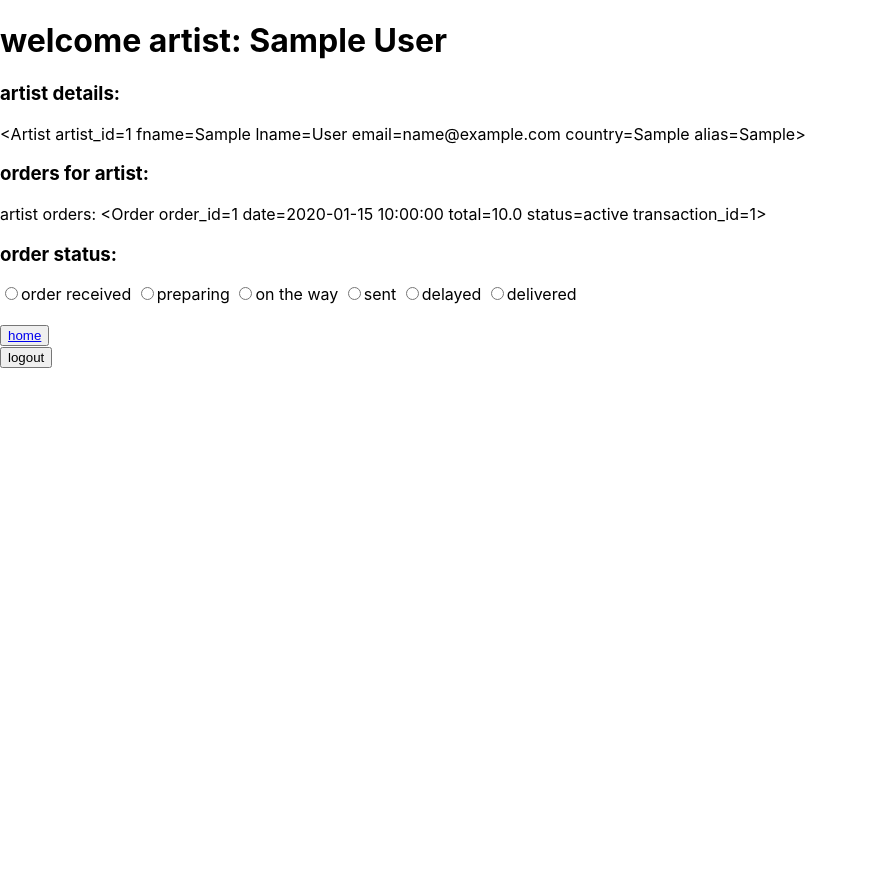
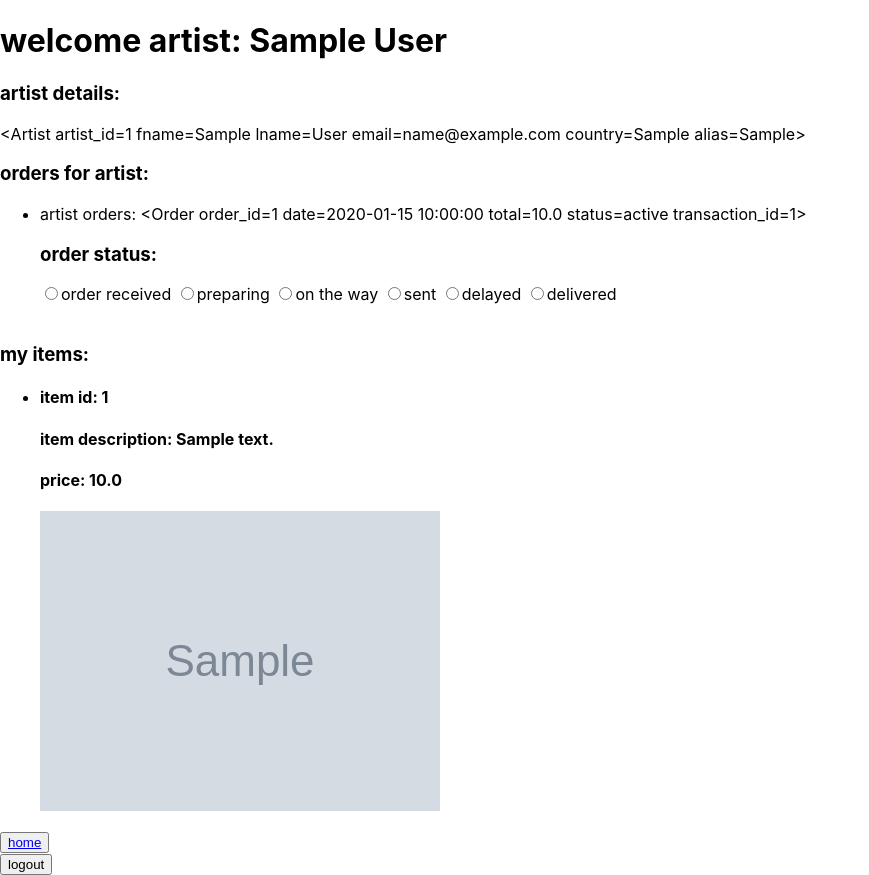
Before and after one commit to sandritaa/galleriamilena, a Flask app: a page that uses templates/artistProfile.html in a window 1280 px wide. Shown: the whole page, without its empty margins (0-869 px from the left). Before the commit the page ends 368 px from the top, so only its background shows below. Run offline with Flask 3, Linux system fonts and the light colour scheme; the visitor is signed in with stand-in values (Sample User, id 1); tables that the repository leaves empty hold one stand-in row (values such as "Sample post"); grey boxes marked "Sample" are stand-in pictures.

Commit message:
add artist item list

```diff
--- a/server.py
+++ b/server.py
@@ -144,9 +144,8 @@ def create_profile():
         flash("Account created! Please log in.")
         return redirect("/login")
 
-     # create cart route
 
-
+# create cart route
 @app.route('/cart')
 def cart():
     login_button = helper.switch_profile_login(session)
--- a/templates/artistProfile.html
+++ b/templates/artistProfile.html
@@ -11,10 +11,10 @@
 
 <!-- check for orders that tie back to the artist -->
 <h3>orders for artist: </h3>
+<ul>
     {% for order in artist.order %}
+    <li>
         <p>artist orders: {{ order }}</p>
-{% endfor %}
-
         <h3>order status:</h3>
         <!-- TODO: Add menu options for order update -->
         <input type='radio' name='order received' value='order received'>order received</input>
@@ -24,6 +24,25 @@
         <input type='radio' name='delayed' value='delayed'>delayed</input>
         <input type='radio' name='delivered' value='delivered'>delivered</input>
         <br><br>
+    </li>
+
+    {% endfor %}
+</ul>
+
+
+
+<h3>my items:</h3>
+
+<ul>
+    {% for item in artist.item %}
+    <li>
+        <h4>item id: {{item.item_id}}</h4>
+        <h4>item description: {{item.description}}</h4>
+        <h4>price: {{item.price}}</h4>
+        <img src="{{ item.picture_path }}" alt="">
+    </li>
+    {% endfor %}
+</ul>
 
 <!-- home button -->
 <button type='button'>
```
Lines whose indentation alone changed are shown as unchanged.
